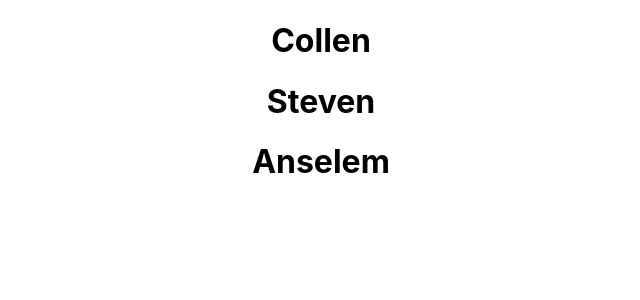
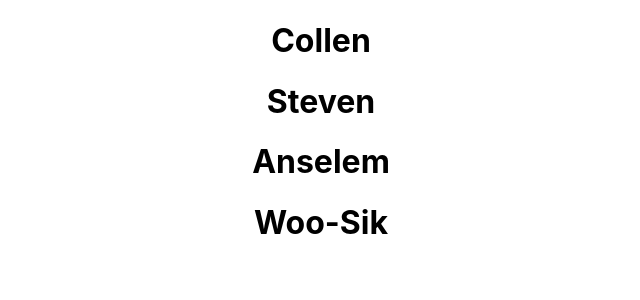
Before and after one commit to TheCodingChefs/gitNoms, a React (Create React App) app: page / in a window 1280 px wide. Shown: the top 300 px of the page, without its empty margins (319-959 px from the left). Built offline with nearby package versions, Linux system fonts and the light colour scheme.

Commit message:
Rebase issue

```diff
--- a/src/App.js
+++ b/src/App.js
@@ -6,6 +6,7 @@ function App() {
         <h1>Collen</h1>
         <h1>Steven</h1>
         <h1>Anselem</h1>
+        <h1>Woo-Sik</h1>
     </div>
   );
 }
```
